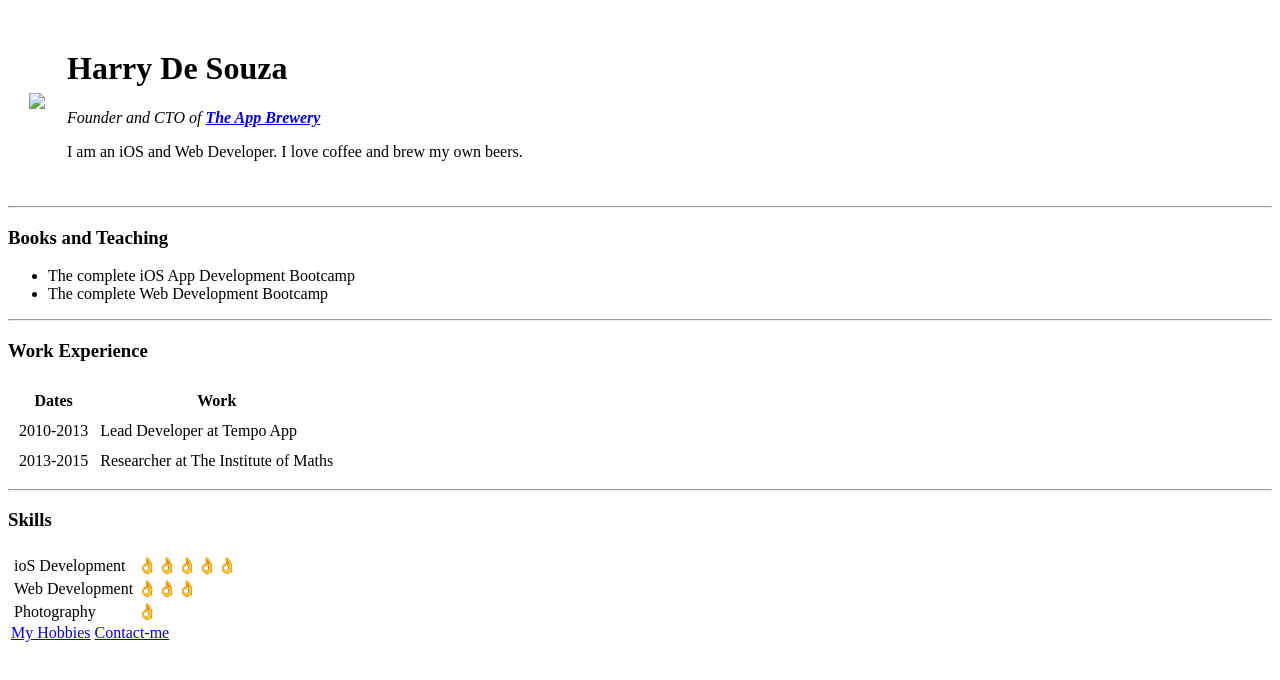
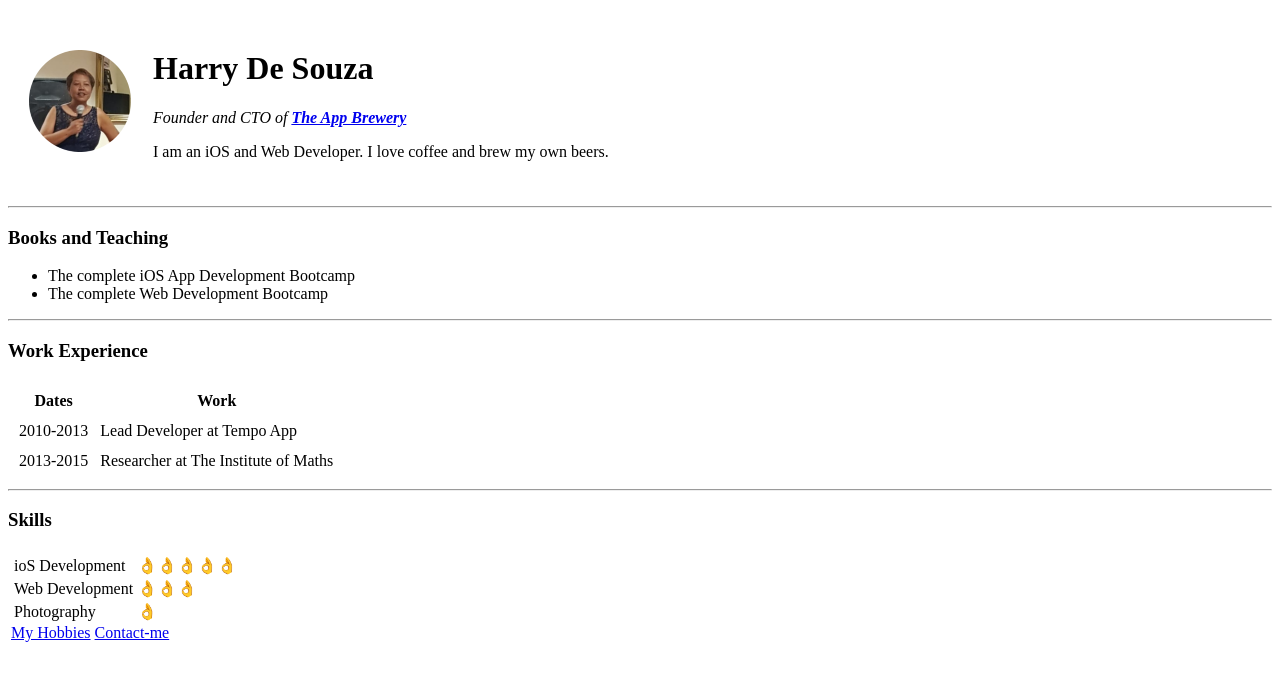
Before and after one commit to arthur-desember/cav, a plain HTML site: page index.html in a window 1280 px wide. Drawn offline with Linux system fonts and the light colour scheme.

Commit message:
Update index.html

```diff
--- a/index.html
+++ b/index.html
@@ -9,7 +9,7 @@
 <body>
   <table cellspacing="20">
     <tr>
-      <td><img src="images//arthur-desember.png" ></td>
+      <td><img src="images/arthur-desember.png" ></td>
       <td><h1> Harry De Souza</h1><p><em>Founder and CTO of <strong><a href="https://www.appbrewery.co/">The App Brewery</a></strong> </em></p>
       <p>I am an iOS and Web Developer. I love coffee and brew my own beers.</p>
 </td>
```
